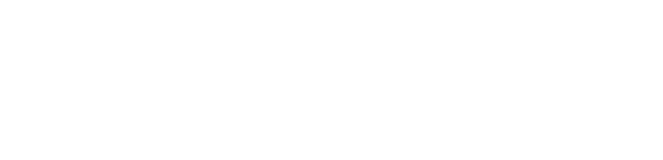
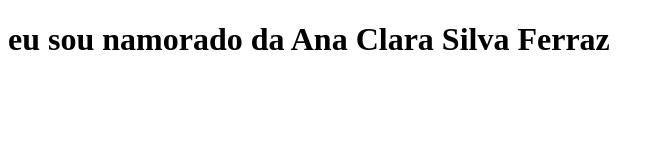
Before and after one commit to PauloPazette123/Meuprimeirogit, a plain HTML site: page index3.html in a window 1280 px wide. Shown: the whole page, without its empty margins (0-663 px from the left). Drawn offline with Linux system fonts and the light colour scheme.

Commit message:
segunda mudança

```diff
--- a/index3.html
+++ b/index3.html
@@ -3,9 +3,9 @@
 <head>
     <meta charset="UTF-8">
     <meta name="viewport" content="width=device-width, initial-scale=1.0">
-    <title>Document</title>
+    <title>Paulo Pazette</title>
 </head>
 <body>
-
+    <h1>eu sou namorado da Ana Clara Silva Ferraz</h1>
 </body>
 </html>
```
